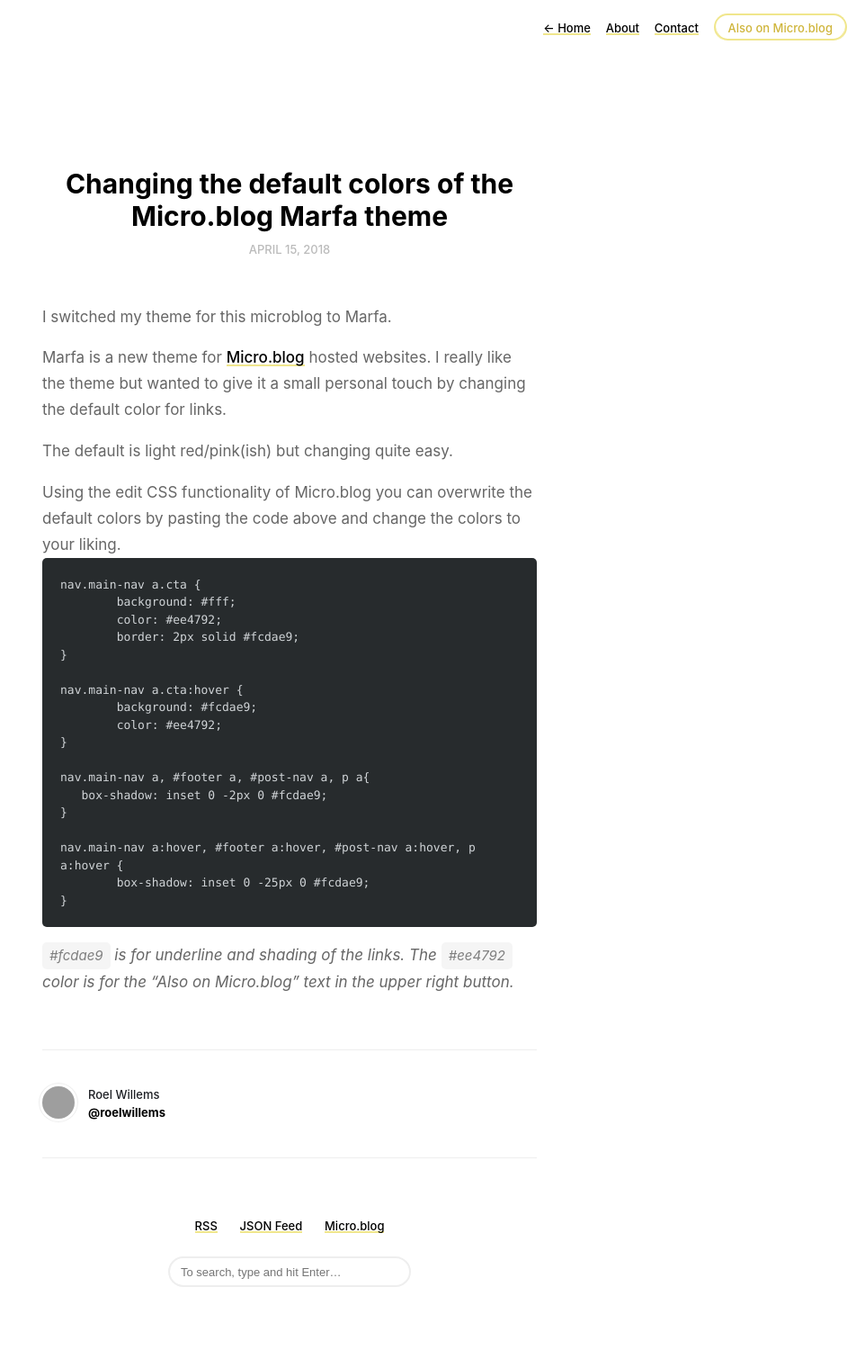
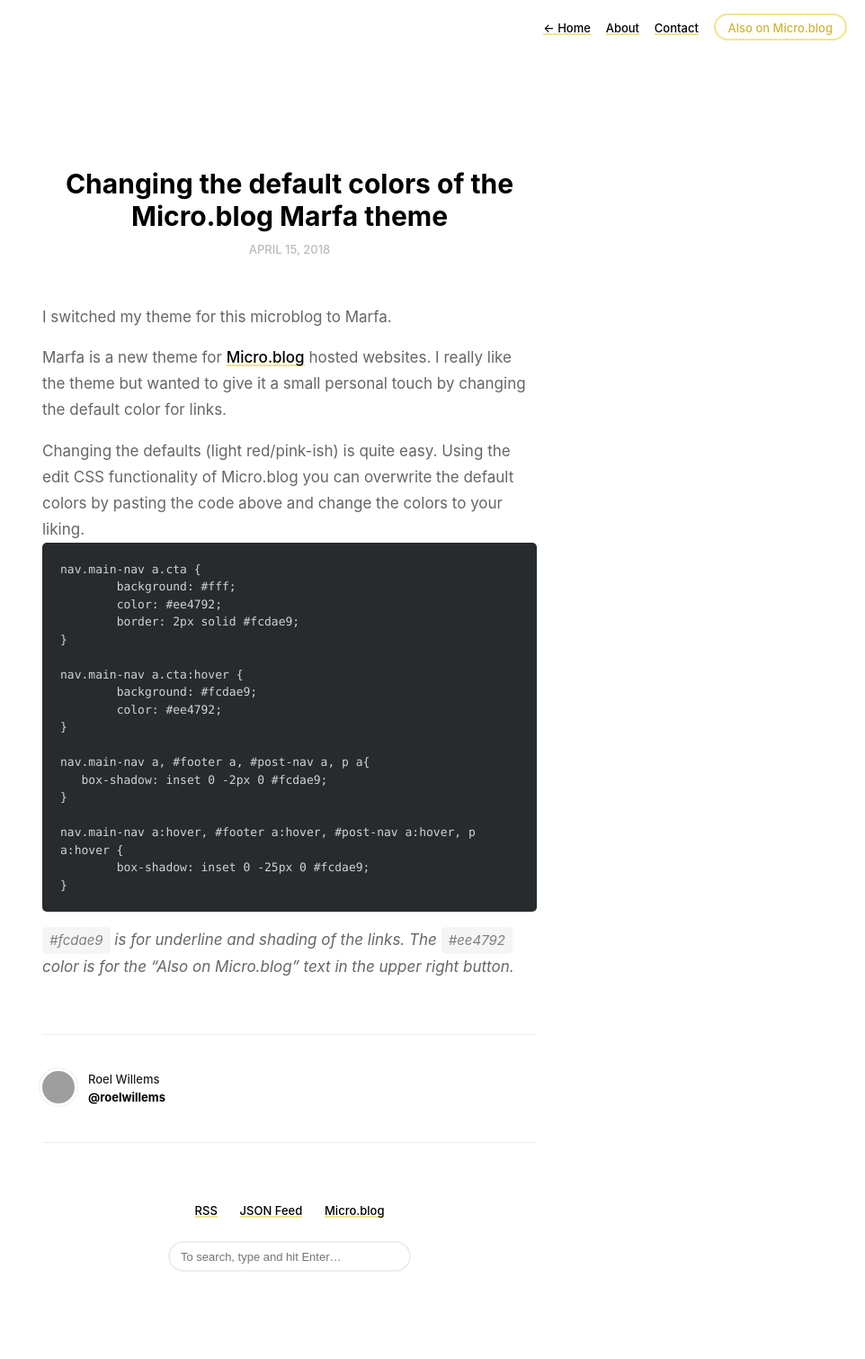
Before and after one commit to roelwillems/roelwillems.github.io, a Jekyll site: the page built from _posts/2018-04-15-i-switched-my.md, in a window 1280 px wide. Shown: the whole page at 90% size, without its empty margins (318-1280 px from the left). Built offline with Jekyll 4.4.1, drawn with Linux system fonts in a browser that asks for light colours; grey boxes are pictures that could not be loaded.

Commit message:
Mirroring from Micro.blog.

````diff
--- a/_posts/2018-04-15-i-switched-my.md
+++ b/_posts/2018-04-15-i-switched-my.md
@@ -10,8 +10,7 @@
 
 Marfa is a new theme for [Micro.blog](https://micro.blog) hosted websites. I really like the theme but wanted to give it a small personal touch by changing the default color for links.
 
-The default is light red/pink(ish) but changing quite easy.
-
+Changing the defaults (light red/pink-ish) is quite easy.
 Using the edit CSS functionality of Micro.blog you can overwrite the default colors by pasting the code above and change the colors to your liking.
 
 ```CSS
````
